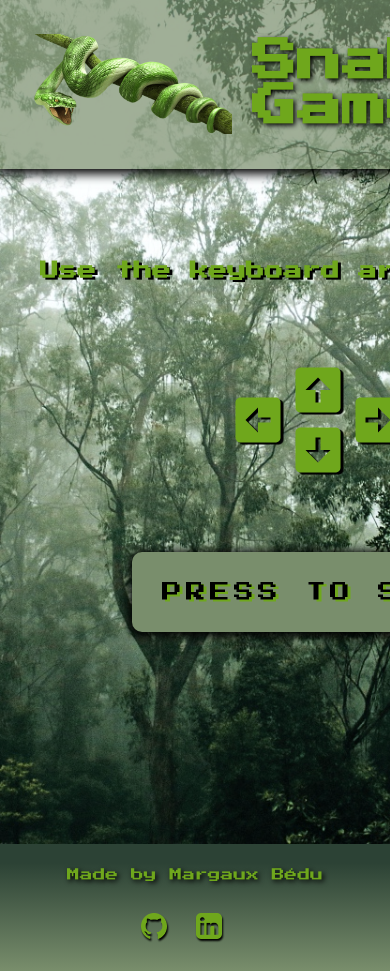
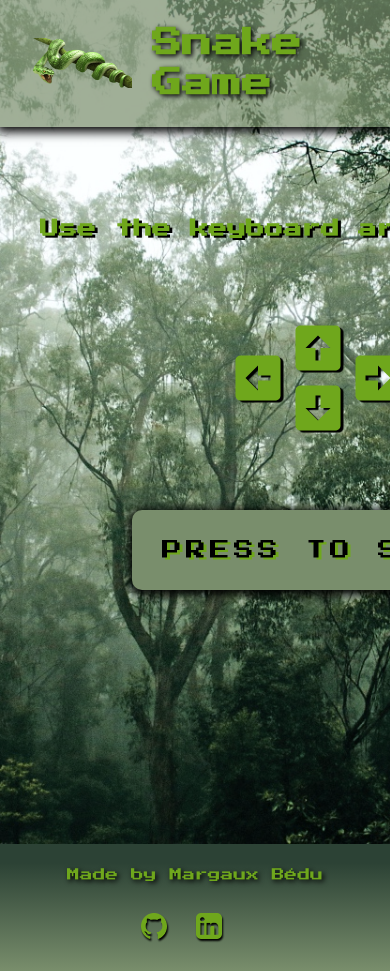
Before and after one commit to magb7/snake-react-app, a React (Create React App) app: page / in a window 390 px wide. Shown: the top 971 px of the page. Built offline with nearby package versions, Linux system fonts and the light colour scheme.

Commit message:
add media query for responsive

```diff
--- a/src/components/Header.css
+++ b/src/components/Header.css
@@ -22,3 +22,33 @@ h1 {
   font-family: "Press Start 2P", cursive;
   text-shadow: 2px 2px 5px black;
 }
+
+@media only screen and (max-width: 800px) {
+  h1 {
+    font-size: 35px;
+  }
+  .snake-icon {
+    width: 150px;
+    height: 75px;
+  }
+}
+
+@media only screen and (max-width: 600px) {
+  header {
+    height: 15vh;
+  }
+
+  h1 {
+    font-size: 30px;
+  }
+  .snake-icon {
+    width: 100px;
+    height: 50px;
+  }
+}
+
+@media only screen and (max-width: 481px) {
+  h1 {
+    line-height: 2.5rem;
+  }
+}
```
